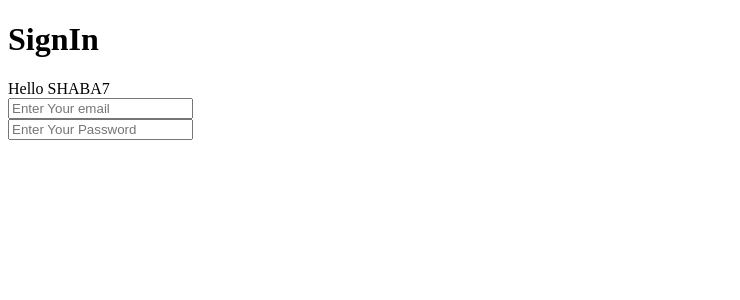
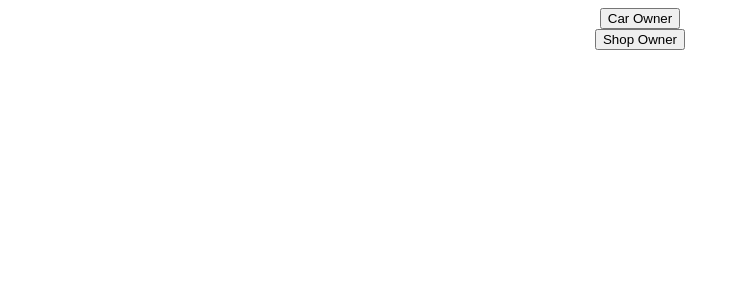
Before and after one commit to fantasticfive5/Green-Feild, a React app: page / in a window 1280 px wide. Shown: the top 300 px of the page, without its empty margins (0-740 px from the left). Built offline with nearby package versions, Linux system fonts and the light colour scheme; the HTML template or start-up script is replaced by a standard one.

Commit message:
seif update on signin

```diff
--- a/package.json
+++ b/package.json
@@ -19,13 +19,8 @@
   "dependencies": {
     "body-parser": "^1.17.2",
     "bootstrap": "^4.3.1",
-<<<<<<< HEAD
     "express": "^4.17.0",
-    "mongoose": "^4.8.6",
-=======
-    "express": "^4.15.0",
     "mongoose": "^4.13.18",
->>>>>>> 0f26452fc0aefb0952283086b56e877cea1e5647
     "nodemon": "^1.19.0",
     "react": "^15.6.2",
     "react-bootstrap": "^1.0.0-beta.8",
--- a/react-client/src/auth/SignIn.jsx
+++ b/react-client/src/auth/SignIn.jsx
@@ -16,7 +16,7 @@ class SignIn extends Component {
   render() {
     return (
       <div>
-        Hello SHABA7<br>
+        <br>
         </br>
         <input type="text" name="email" placeholder="Enter Your email" onChange={this.changed.bind(this)} /><br>
         </br>
--- a/react-client/src/index.jsx
+++ b/react-client/src/index.jsx
@@ -8,7 +8,8 @@ class App extends React.Component {
   constructor(props) {
     super(props);
     this.state = {
-      repos: []
+      repos: [],
+      nextPage: SignIn
     }
     // console.log(this.props.repos)
   }
@@ -17,16 +18,38 @@ class App extends React.Component {
     })
   }
 
+change(e){
+  console.log('5ara 3alaik motasem')
+  this.setState({ [e.target.name]: e.target.value })
+}
+handleChange(event){
+  this.setState({
+    email : this.props.email,
+     password : this.props.password
+  })
+}
+
   render() {
-    return (<div>
-      <h1>SignIn</h1>
-      <SignIn />
-      {/* <SignUp repos = {this.state.repos} /> */}
-    </div>)
+    return (
+      <form>
+        <div className='homePage'><center>
+
+          <button onChange= {this.change.bind(this)}>
+            Car Owner
+          </button> <br>
+          </br>
+          <button onChange= {this.change.bind(this)}>
+            Shop Owner
+            </button>
+        </center>
+        </div>
+      </form>
+      // <div>
+      //   <h1>SignUp</h1>
+      //   <SignUp />
+      //   {/* <SignUp repos = {this.state.repos} /> */}
+      // </div>
+    )
   }
 }
-
-
-
-
 ReactDOM.render(<App />, document.getElementById('app'));
```
Also changed, not shown: 1 other file (tests, documents, lock files or other folders).
